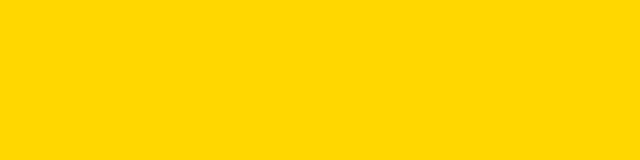
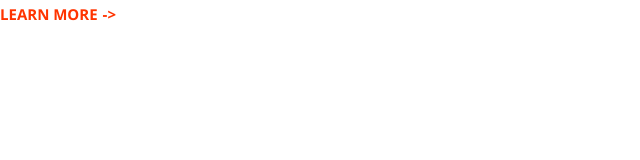
Before and after one commit to Daniyal-Shah/Danify-Website, a plain HTML site: page index.html in a window 1280 px wide. Shown: the whole page, without its empty margins (0-640 px from the left). Drawn offline with Linux system fonts and the light colour scheme.

Commit message:
build the arrow link component

```diff
--- a/css/styles.css
+++ b/css/styles.css
@@ -1,3 +1,77 @@
-body{
-    background:gold;
+:root {
+  --color-primary: #2584ff;
+  --color-secondary: #00d9ff;
+  --color-accent: #ff3400;
+  --color_headings: #1b0760;
+  --color-body: #918ca4;
 }
+html {
+  font-size: 62.5%;
+}
+
+body {
+  font-family: "Segoe UI", Tahoma, Geneva, Verdana, sans-serif;
+  font-size: 2.4rem;
+  line-height: 1.5;
+  color: var(--color-body);
+}
+
+h1,
+h2,
+h3 {
+  color: var(--color_headings);
+  margin-bottom: 2rem;
+}
+
+h1 {
+  font-size: 7rem;
+}
+h2 {
+  font-size: 4rem;
+}
+h3 {
+  font-size: 3rem;
+}
+p {
+  margin-top: 0;
+}
+
+@media screen and (min-width: 1024px) {
+  body {
+    font-size: 1.8rem;
+  }
+  h1 {
+    font-size: 8rem;
+  }
+  h2 {
+    font-size: 4rem;
+  }
+  h3 {
+    font-size: 2.4rem;
+  }
+}
+
+/* Links */
+a {
+  text-decoration: none;
+}
+
+.link-arrow {
+  color: var(--color-accent);
+  text-transform: uppercase;
+  font-size: 2rem;
+  font-weight: bold;
+}
+.link-arrow::after {
+  content: "->";
+  margin-left: 5px;
+}
+.link-arrow:hover::after {
+  margin-left: 10px;
+}
+
+@media screen and (min-width: 1024px) {
+  .link-arrow {
+    font-size: 1.5rem;
+  }
+}
--- a/index.html
+++ b/index.html
@@ -12,6 +12,7 @@
 
 <body>
 
+    <a href="" class="link-arrow">Learn More</a>
 </body>
 
 </html>
```
Also changed, not shown: components/links.html (added, +1 -0 lines).
